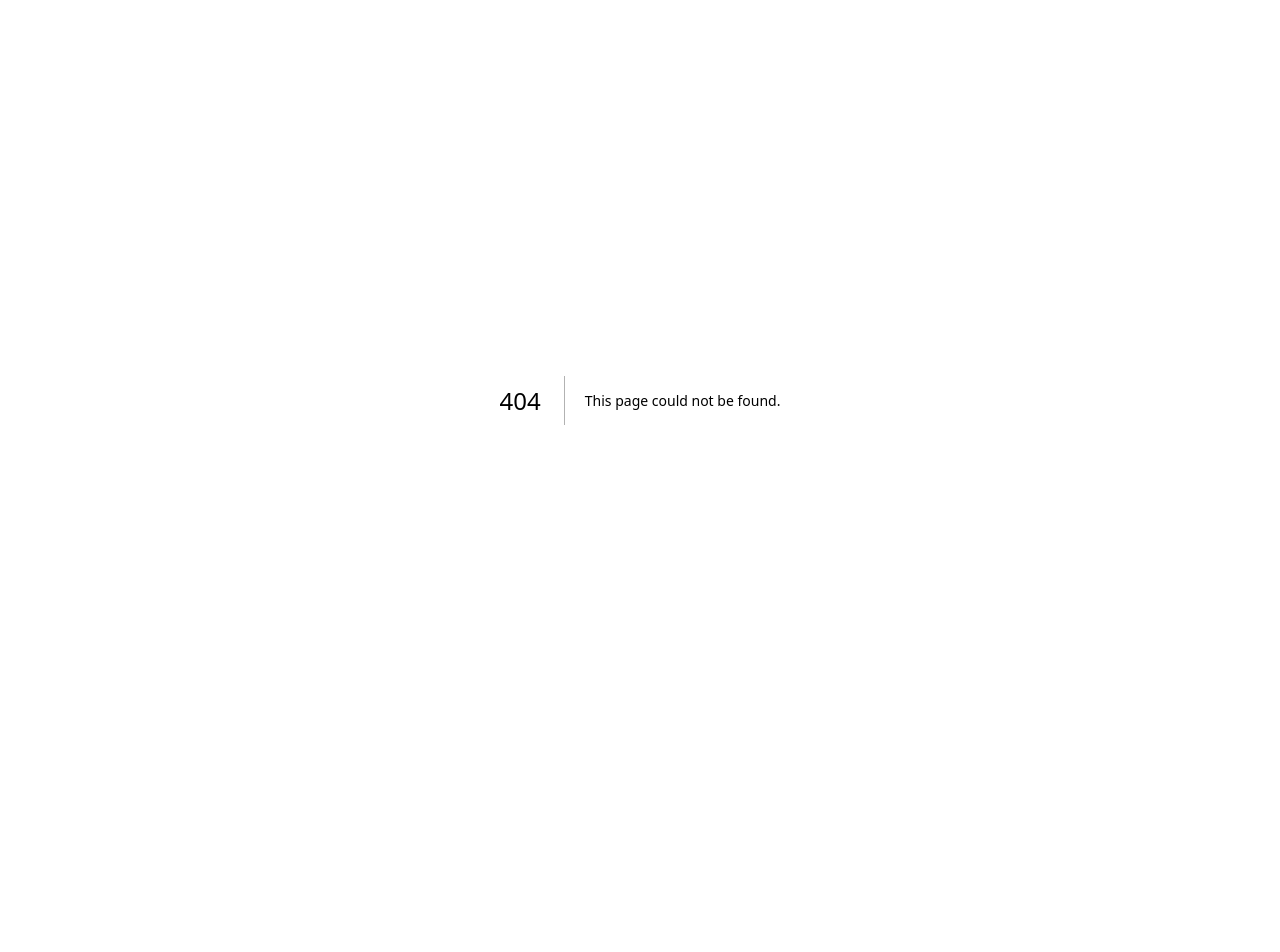
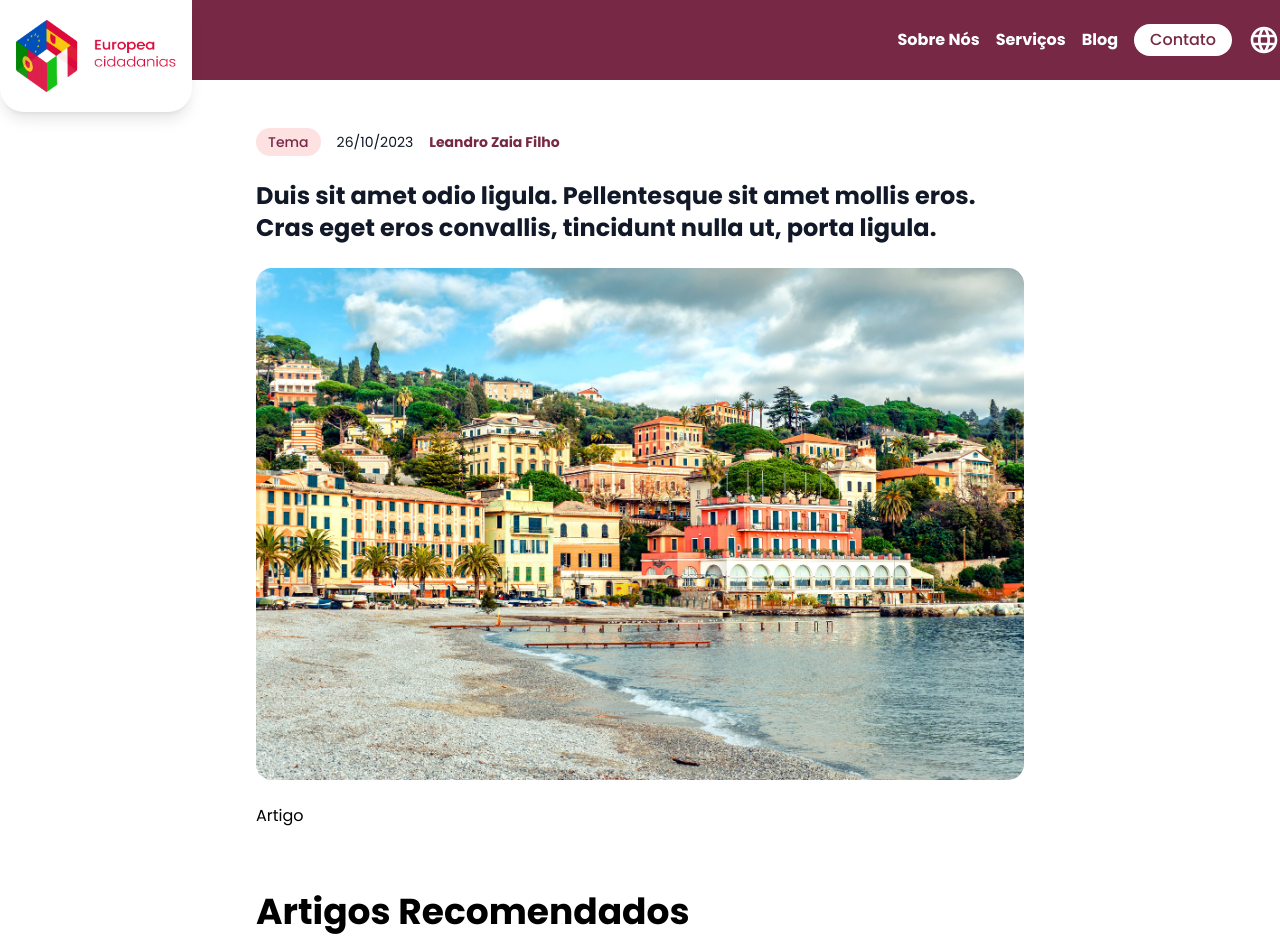
Before and after one commit to leandrozaia/europea-cidadanias, a Next.js app: page /blog/1 in a window 1280 px wide. Before the commit this address had no page. Shown: the top 952 px of the page. Before the commit the page ends 800 px from the top, so only its background shows below. Built offline with nearby package versions, Linux system fonts and the light colour scheme.

Commit message:
feat: add post page

```diff
--- a/src/components/Thumbnail.tsx
+++ b/src/components/Thumbnail.tsx
@@ -3,7 +3,7 @@ import Link from "next/link"
 
 export function Thumbnail() {
   return (
-    <Link href={`#`} >
+    <Link href={`/blog/1`} >
       <article className="flex flex-col gap-2">
         <Image
           src="/bg_01.jpg"
--- /dev/null
+++ b/src/pages/blog/[slug].tsx
@@ -0,0 +1,57 @@
+import Image from "next/image"
+import { Footer } from "@/components/Footer"
+import { Header } from "@/components/Header"
+import { Thumbnail } from "@/components/Thumbnail"
+
+export default function Post() {
+  // const handlePosts = () => {
+  //   const thumbnails: any = []
+  //   for (let i = 0; i < 3; i++) {
+  //     thumbnails.push(
+  //       <Thumbnail key={posts[i].slug} post={posts[i]} />
+  //     )
+  //   }
+  //   return thumbnails
+  // }
+
+  return (
+    <>
+      <Header />
+      <div className="relative top-[72px] sm:top-[80px]">
+        <main className="max-w-3xl mx-auto py-12 px-4 xl:px-0">
+          <div className="flex gap-4 flex-wrap items-center">
+            <p className="text-sm font-medium py-1 px-3 text-main bg-red-100 rounded-2xl">
+              Tema
+            </p>
+            <p className="text-sm text-gray-900">
+              26/10/2023
+            </p>
+            <p className="text-sm text-main font-bold">
+              Leandro Zaia Filho
+            </p>
+          </div>
+          <h2 className="text-gray-900 font-bold text-2xl mt-6">
+            Duis sit amet odio ligula. Pellentesque sit amet mollis eros. Cras eget eros convallis, tincidunt nulla ut, porta ligula.
+          </h2>
+          <Image
+            src="/bg_01.jpg"
+            alt=""
+            width={0}
+            height={0}
+            sizes="100vw"
+            className="w-full h-[512px] rounded-2xl object-cover mt-6"
+          />
+          <article className="prose prose-headings:text-start text-justify prose-base sm:prose-lg md:prose-xl mt-6">
+            Artigo
+            {/* <RichText content={post.body.raw} /> */}
+          </article>
+          <h3 className="text-4xl font-bold pt-16">Artigos Recomendados</h3>
+          {/* <div className="mt-6 mb-16 grid md:grid-cols-2 lg:grid-cols-3 gap-6">
+            {handlePosts()}
+          </div> */}
+        </main>
+        <Footer />
+      </div>
+    </>
+  )
+}
```
